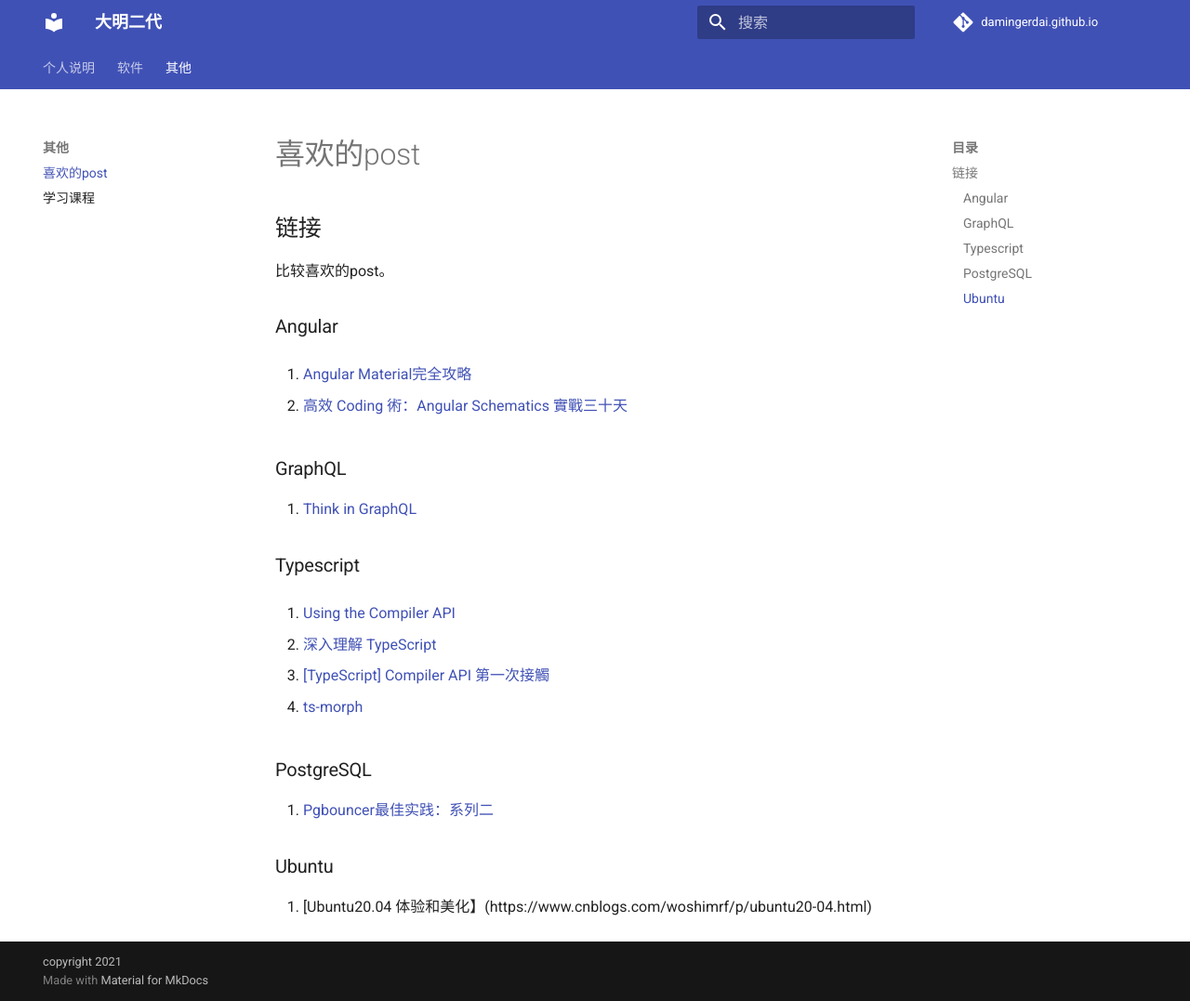
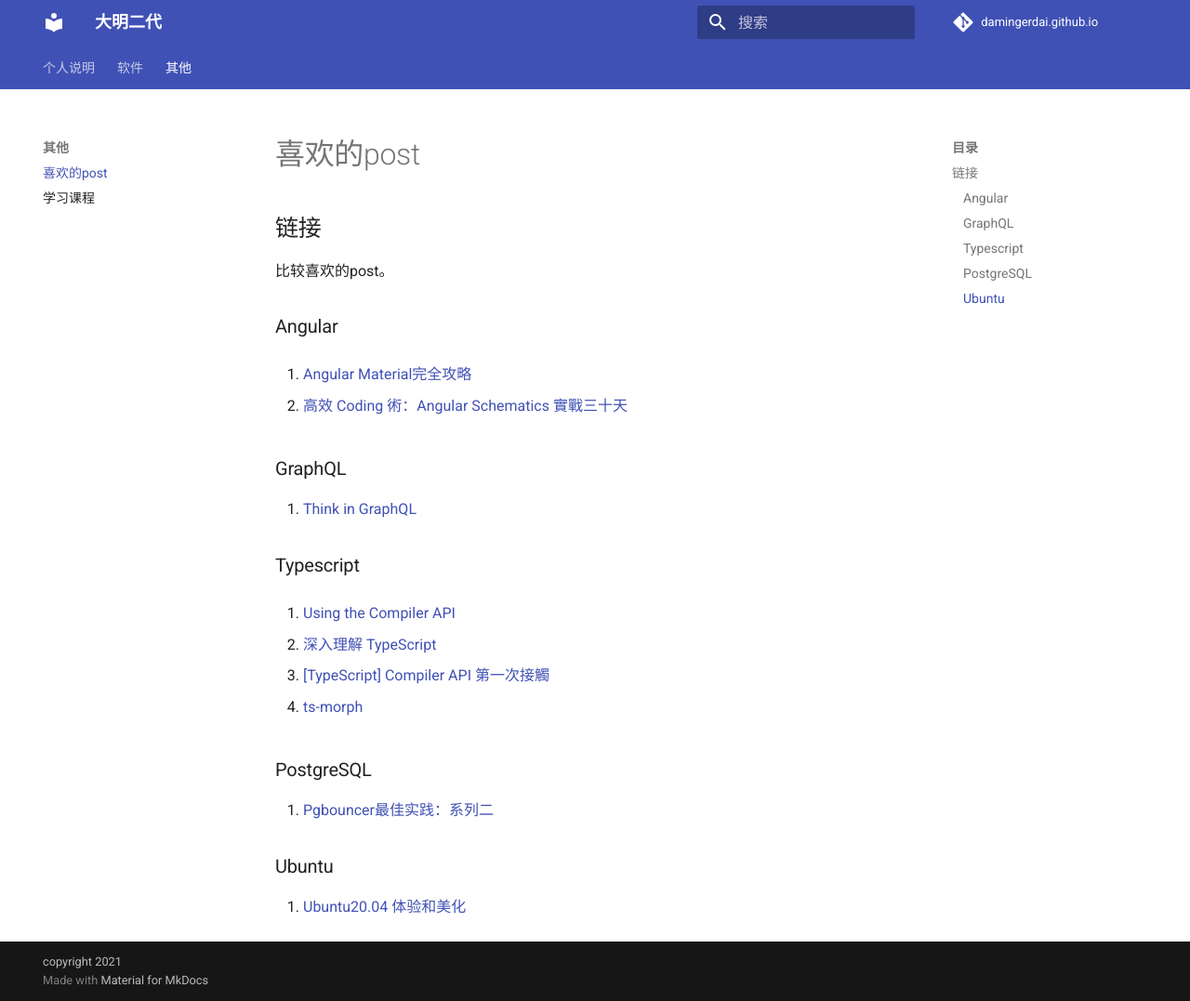
Before and after one commit to damingerdai/damingerdai.github.io, an MkDocs documentation site: the page built from docs/link.md, in a window 1280 px wide and 1077 px high. Shown: the whole window at 93% size. Built offline with MkDocs 1.6.1 and Material for MkDocs 9.7.7, drawn with Linux system fonts in a browser that asks for light colours; comment, search, counter and statistics services are not loaded.

Commit message:
fix: 修复一个字符错误

```diff
--- a/docs/link.md
+++ b/docs/link.md
@@ -28,4 +28,4 @@
 
 ### Ubuntu
 
-1. [Ubuntu20.04 体验和美化】(https://www.cnblogs.com/woshimrf/p/ubuntu20-04.html)
+1. [Ubuntu20.04 体验和美化](https://www.cnblogs.com/woshimrf/p/ubuntu20-04.html)
```
